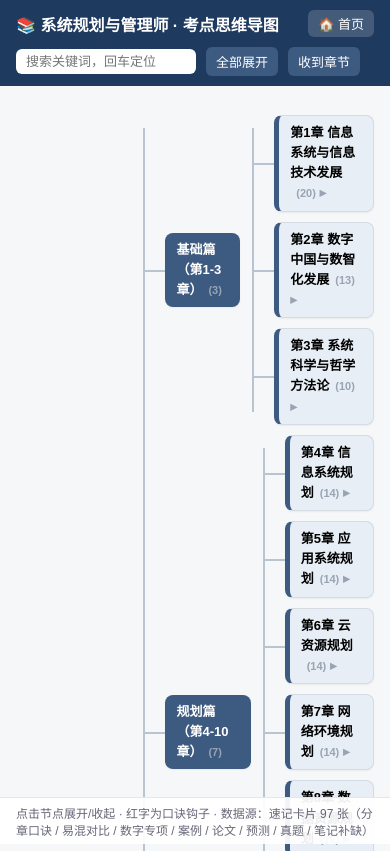
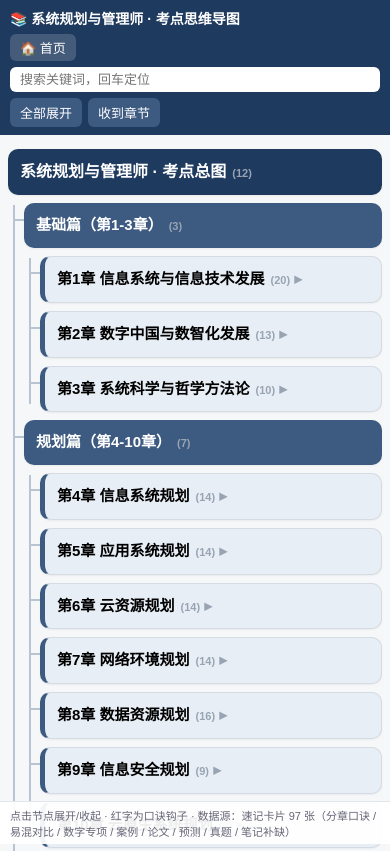
Before and after one commit to wangdh435-ux/ruangao, a plain HTML site: page mindmap.html in a window 390 px wide. Shown: the top 851 px of the page. Drawn offline with Linux system fonts and the light colour scheme.

Commit message:
思维导图手机端优化：窄屏自动切换竖向大纲式树，大触点、逐层缩进

```diff
--- a/mindmap.html
+++ b/mindmap.html
@@ -37,6 +37,21 @@
   .hook { color:#c0392b; font-weight:700; }
   footer { position:fixed; bottom:0; left:0; right:0; background:#ffffffee; color:#667;
            font-size:12px; padding:6px 16px; border-top:1px solid #e3e7ec; }
+  /* 手机：竖向大纲式树，从上往下、逐层缩进、大触点 */
+  @media (max-width: 768px) {
+    header { padding: 8px 10px; gap: 6px; }
+    header h1 { font-size: 14px; flex: 1 1 100%; }
+    header input { flex: 1 1 100%; width: auto; }
+    #map { padding: 10px 8px 90px; overflow: visible; }
+    .node { flex-direction: column; align-items: stretch; }
+    .label { max-width: none; font-size: 15px; line-height: 1.65; padding: 10px 12px;
+             margin: 4px 0; border-radius: 10px; }
+    .lv0 > .label { font-size: 16px; }
+    .children { padding-left: 16px; }
+    .children::before { left: 5px; top: 6px; bottom: 12px; border-left-width: 2px; }
+    .children > .node::before { left: -11px; top: 20px; width: 11px; }
+    footer { font-size: 11px; padding: 5px 10px; }
+  }
 </style>
 </head>
 <body>
```
